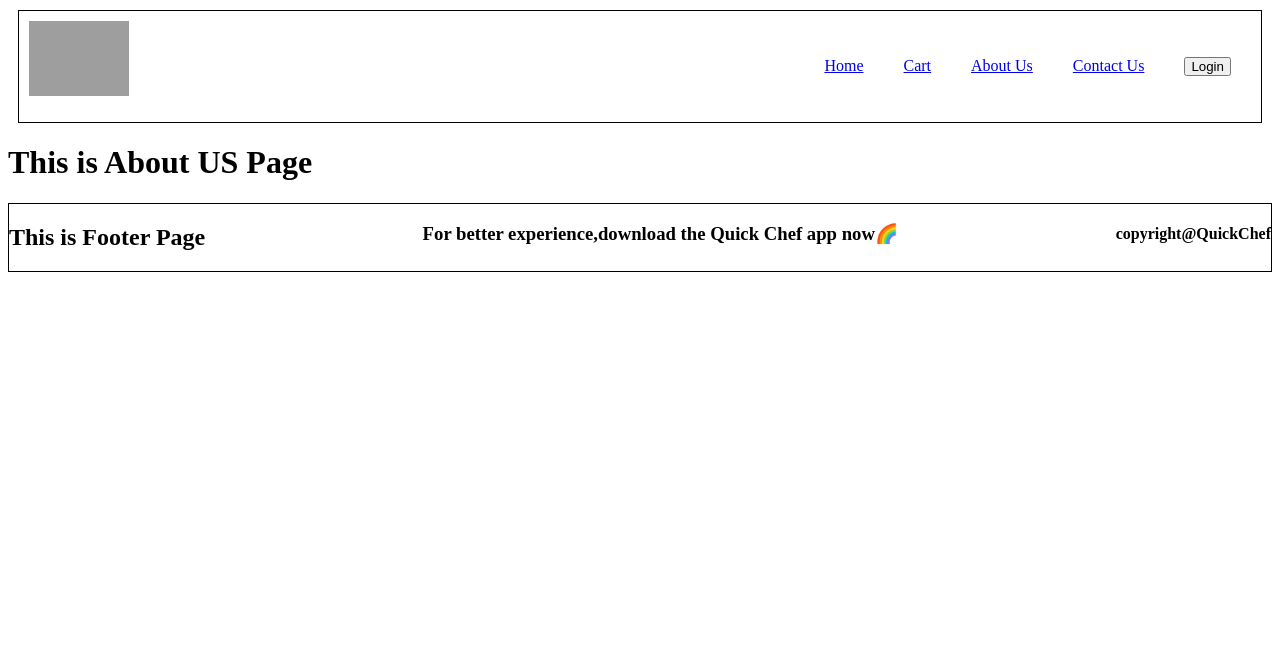
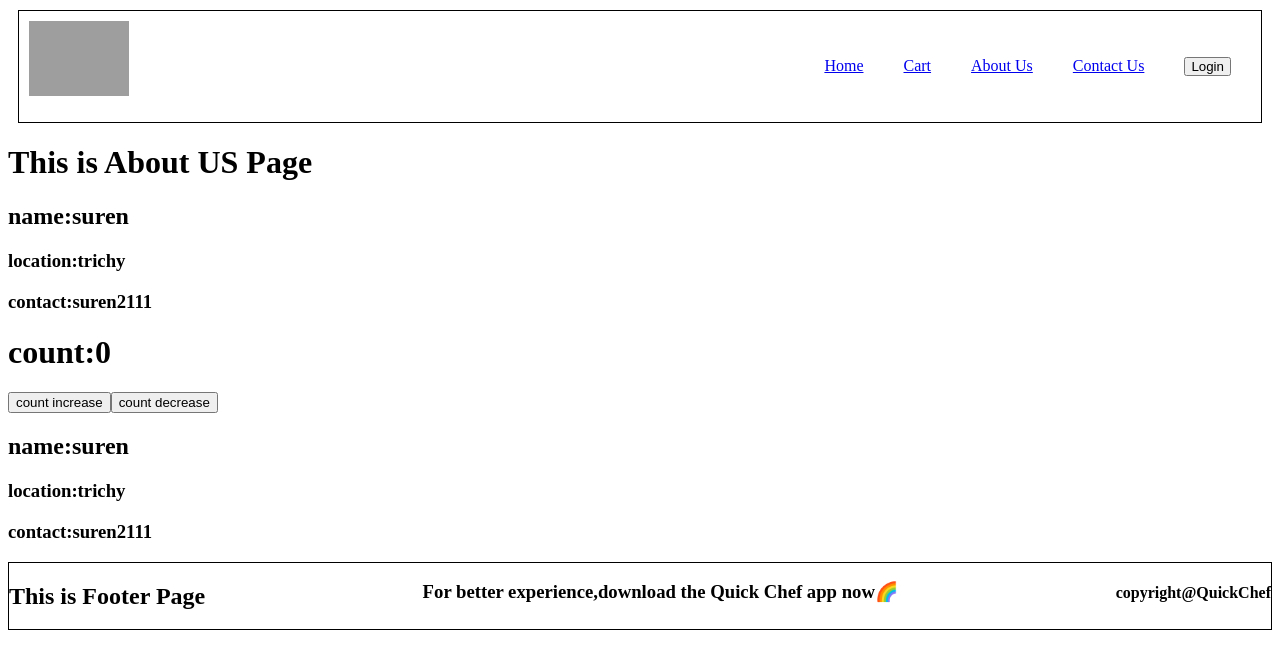
Before and after one commit to Suren2111/Food_App_React, a React (Vite) app: page /about in a window 1280 px wide. Shown: the top 648 px of the page. Built offline with nearby package versions, Linux system fonts and the light colour scheme; grey boxes are pictures that could not be loaded.

Commit message:
class based components implemented

```diff
--- a/src/App.js
+++ b/src/App.js
@@ -1,4 +1,4 @@
-import React from "react";
+
 import ReactDOM from 'react-dom/client';
 import Header from "./Component/Header";
 import Body from "./Component/Body";
--- a/src/Component/About.js
+++ b/src/Component/About.js
@@ -1,7 +1,11 @@
+import User from "./User";
+import UserClass from "./UserClass";
 const About=()=>{
     return(
         <div>
             <h1>This is About US Page</h1>
+            <User name={"suren"} location={"trichy"} contact={"suren2111"}/>
+            <UserClass name={"suren"} location={"trichy"} contact={"suren2111"}/>
         </div>
     )
 }
--- a/src/Component/Body.js
+++ b/src/Component/Body.js
@@ -22,7 +22,7 @@
 
            <div className="filter">
                <div className="search-box">
-                    <input text="text"value={searchText} onChange={(e)=>{
+                    <input text="text" value={searchText} onChange={(e)=>{
                        setSearchText(e.target.value);
                     }}></input>
                     <button onClick={()=>{
--- /dev/null
+++ b/src/Component/User.js
@@ -0,0 +1,11 @@
+const User=(props)=>{
+    const{name,location,contact}=props;
+    return(
+        <div className="user-cont">
+            <h2>name:{name}</h2>
+            <h3>location:{location}</h3>
+            <h3>contact:{contact}</h3>
+        </div>
+    )
+}
+export default User;
--- /dev/null
+++ b/src/Component/UserClass.js
@@ -0,0 +1,34 @@
+import React from "react";
+class UserClass extends React.Component{
+    constructor(props){
+        super(props)
+        this.state={
+            count:0,
+            count1:1,
+        }
+    }
+    render(){
+        const{name,location,contact}=this.props;
+        const{count,count1}=this.state;
+        return(
+            <div className="user-cont">
+            <h1>count:{count}</h1>
+            <button onClick={()=>{
+                this.setState({
+                    count:count+1
+                })
+            }}>count increase</button>
+
+            <button onClick={()=>{
+                this.setState({
+                    count:count-1
+                })
+            }}>count decrease</button>
+            <h2>name:{name}</h2>
+            <h3>location:{location}</h3>
+            <h3>contact:{contact}</h3>
+            </div>
+        )
+    }
+}
+export default UserClass;
```
